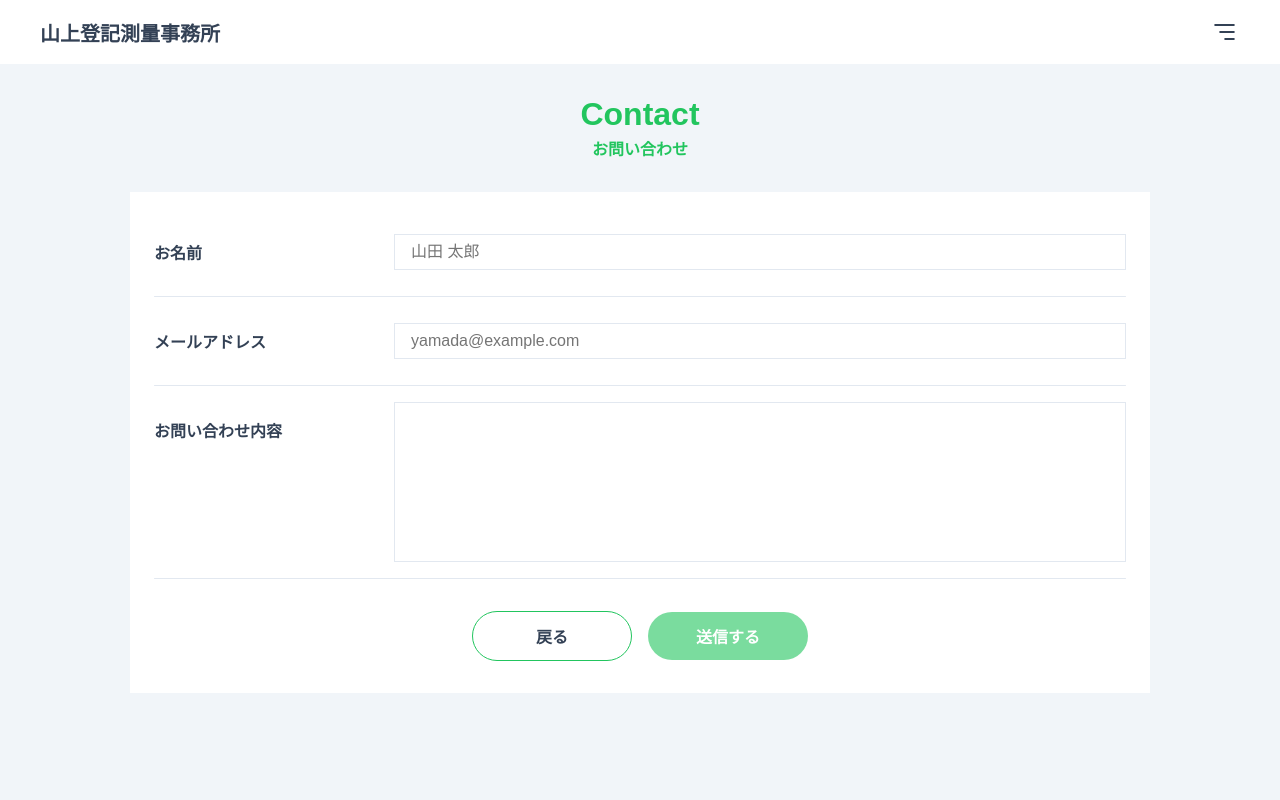
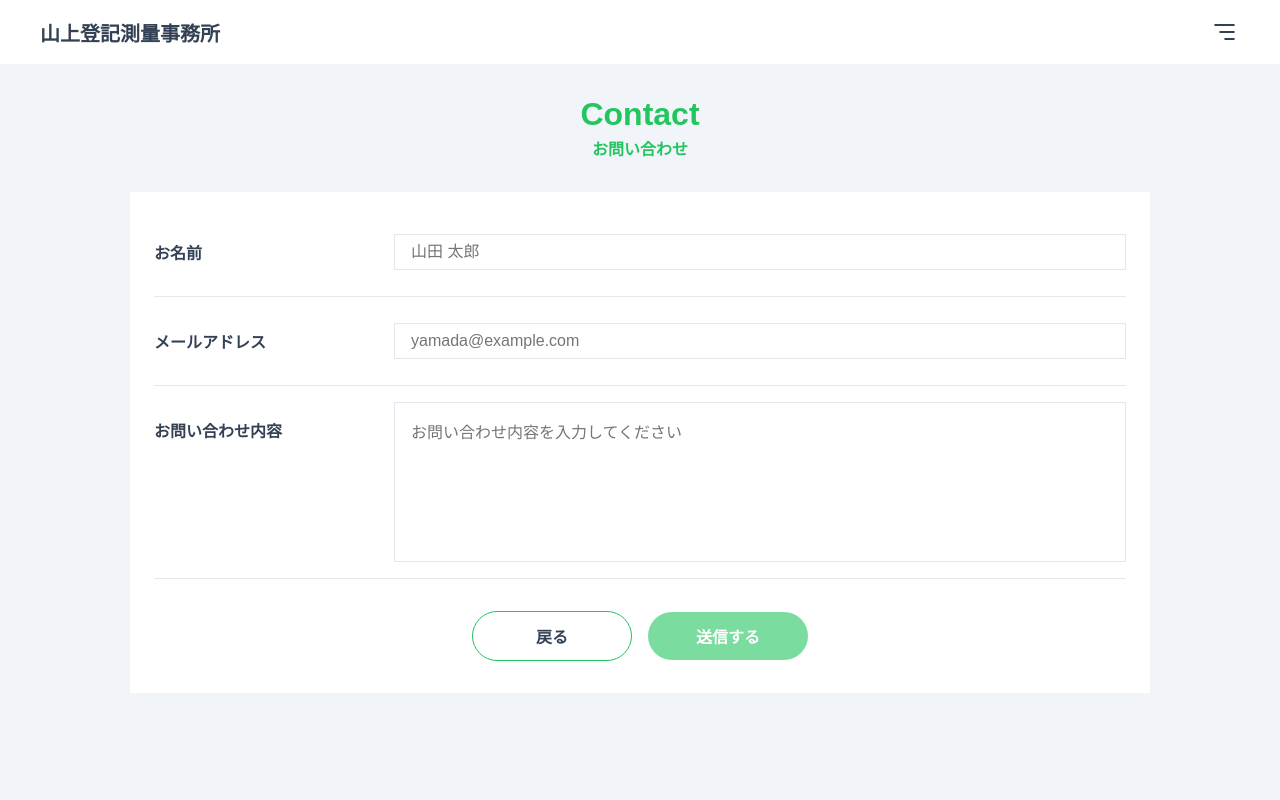
Before and after one commit to Hasuro-R/yamaue-jimusyo, a Next.js app: page /contact in a window 1280 px wide. Shown: the top 800 px of the page. Built offline with nearby package versions, Linux system fonts and the light colour scheme.

Commit message:
fix: form style

```diff
--- a/src/components/form/ContactForm.tsx
+++ b/src/components/form/ContactForm.tsx
@@ -95,7 +95,7 @@ export default function ContactForm() {
         <div className={styles["input-cn"]}>
           <textarea
             className={styles["textarea"]}
-            placeholder=""
+            placeholder="お問い合わせ内容を入力してください"
             value={formValues.body}
             maxLength={2000}
             onChange={(e) => handleChange(e)}
--- a/src/components/form/form.module.scss
+++ b/src/components/form/form.module.scss
@@ -35,6 +35,9 @@
   display: flex;
   align-items: flex-start;
   justify-content: space-between;
+  @media screen and (max-width: 800px) {
+    flex-direction: column;
+  }
 }
 
 .label-cn {
@@ -75,7 +78,7 @@
   min-height: 10rem;
   max-height: 20rem;
   resize: none;
-  padding: 0.5rem 1rem;
+  padding: 1rem;
   border: 0.1rem solid var(--color-gray);
   &:focus-within {
     border-color: var(--color-green);
```
